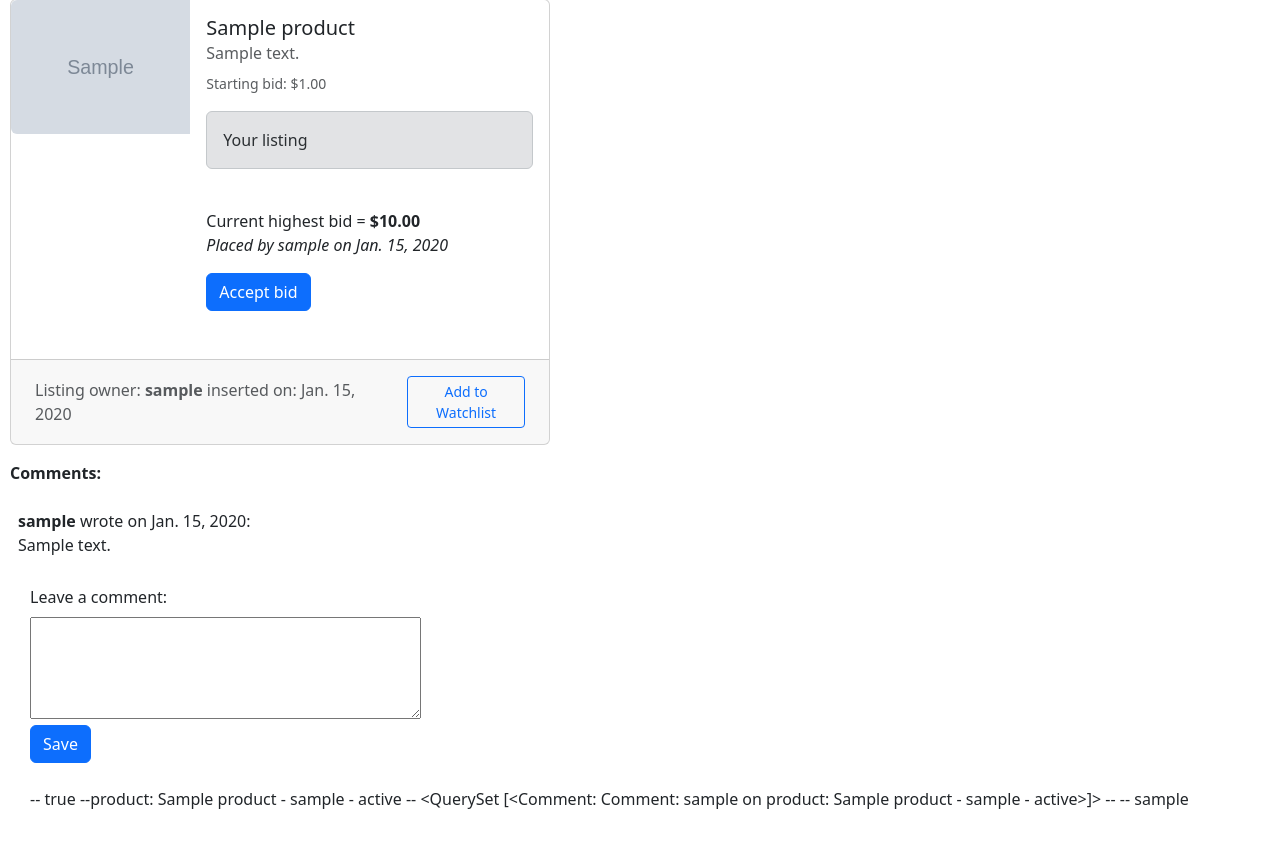
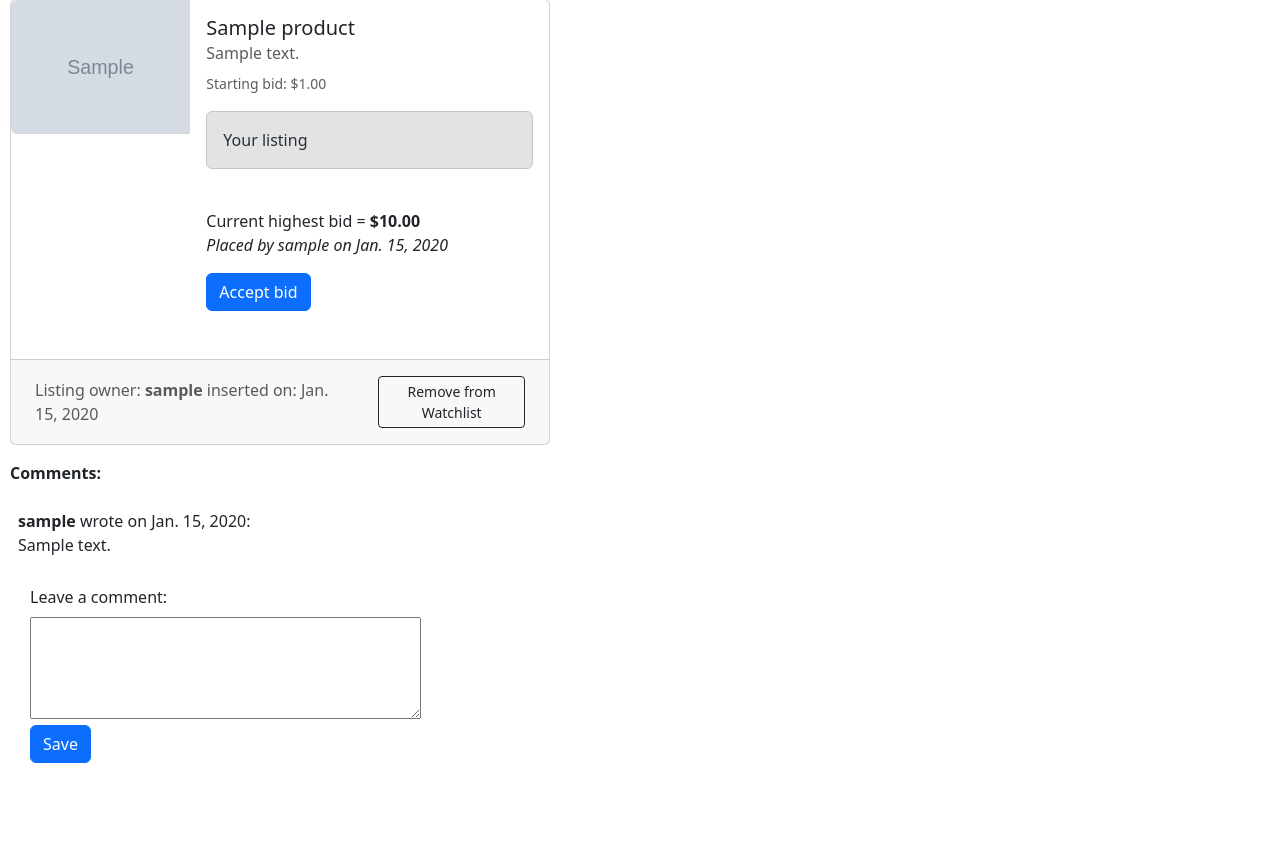
Before and after one commit to dariofiru/wiki, a Django app: page /auctions/watchlist/add/1 in a window 1280 px wide. Shown: the part 147-988 px from the top of the page. After the commit the page ends 910 px from the top, so only its background shows below. Run offline with Django 3.2, Linux system fonts and the light colour scheme; a user stored in the database is signed in; tables that the repository leaves empty hold one stand-in row (values such as "Sample post"); grey boxes marked "Sample" are stand-in pictures.

Commit message:
watchlist button working

```diff
--- a/commerce/auctions/templates/auctions/open_listing.html
+++ b/commerce/auctions/templates/auctions/open_listing.html
@@ -105,14 +105,15 @@
                             inserted on: {{product_detail.date_inserted}}
                     </div>
                             <div class="p-2">
-                                 <a href="{% url 'add_watchlist' product_detail.id %}" >
 
 
-                                {% if watch %}
-                                <button type="button"   class="btn btn-outline-dark btn-sm">
+
+                                {% if  watch %}
+                                <a href="{% url 'remove_watchlist' product_detail.id %}" > <button type="button"   class="btn btn-outline-dark btn-sm">
                                     Remove from Watchlist</button></a><br>
                                 {%else %}
-                                <button type="button"  class="btn btn-outline-primary btn-sm">Add to Watchlist</button></a><br>
+                                <a href="{% url 'add_watchlist'  product_detail.id %}" > <button type="button"  class="btn btn-outline-primary btn-sm">
+                                    Add to Watchlist</button></a><br>
                                 {%endif%}
                             </div>
 
--- a/commerce/auctions/urls.py
+++ b/commerce/auctions/urls.py
@@ -13,6 +13,7 @@
     path("categories/<str:id>", views.category_chosen, name="category_chosen") ,
     #path("auctions/bid/accept_bid/<str:id>", views.accept_bid, name="accept_bid") ,
     path("auctions/watchlist/add/<str:id>", views.add_watchlist, name="add_watchlist"),
+    path("auctions/watchlist/remove/<str:id>", views.remove_watchlist, name="remove_watchlist"),
     path("auctions/open_listing/<str:id>", views.open_listing, name="open_listing"),
     path("auctions/open_listing/accept_bid/<str:id>", views.accept_bid, name="accept_bid")
     #path("auctions/bid/<str:id>", views.bid, name="bid")
--- a/commerce/auctions/views.py
+++ b/commerce/auctions/views.py
@@ -291,15 +291,14 @@
 
 @login_required
 def add_watchlist(request, id):
-    product_detail = Product.objects.filter(id=id).get()
+    product_detail = Product.objects.filter(id=id).first()
+
     try:
-        #watch = Watchlist(user_watchlist=request.user ,product_watchlist=Product.objects.filter(id=id).get())
-        watch = Watchlist.objects.filter(product_watchlist=product_detail, user_watchlist=request.user).first()
+        watch = Watchlist.objects.filter(product_watchlist=product_detail, user_watchlist=request.user).get()
     except Watchlist.DoesNotExist:
-         watch = Watchlist(user_watchlist=request.user ,product_watchlist=Product.objects.filter(id=id).first())
+         watch = Watchlist(user_watchlist=request.user ,product_watchlist=product_detail)
          watch.save()
 
-    product_detail = Product.objects.filter(id=id).get()
     comments = Comment.objects.filter(product_comment=product_detail).all()
     try:
         bid_tmp = Auction.objects.filter(product_sold=product_detail, winning_bid=True).get()
@@ -308,15 +307,40 @@
     except Auction.DoesNotExist:
         bid_tmp = None
 
+    bidform=BidForm()
+    commentform=CommentForm(use_required_attribute=False)
+    return render(request, "auctions/open_listing.html", {
+                "product_detail": product_detail , "comments": comments,
+                "bidform": bidform, "commentform":  commentform, "bid_details": bid_tmp, "user" : request.user,
+                "watch" : watch
+            })
+
+
+@login_required
+def remove_watchlist(request, id):
+    product_detail = Product.objects.filter(id=id).get()
+    try:
+         watch = Watchlist.objects.filter(product_watchlist=product_detail, user_watchlist=request.user).get()
+         watch.delete()
+         watch = None
+    except Watchlist.DoesNotExist:
+         watch = None
+
+    comments = Comment.objects.filter(product_comment=product_detail).all()
+    try:
+        bid_tmp = Auction.objects.filter(product_sold=product_detail, winning_bid=True).get()
+        max_bid = bid_tmp.amount_bid
+
+    except Auction.DoesNotExist:
+        bid_tmp = None
 
     bidform=BidForm()
     commentform=CommentForm(use_required_attribute=False)
     return render(request, "auctions/open_listing.html", {
                 "product_detail": product_detail , "comments": comments,
                 "bidform": bidform, "commentform":  commentform, "bid_details": bid_tmp, "user" : request.user,
-                "watchlistD" : "true"
+                "watch" : watch
             })
-
 
 
 
```
